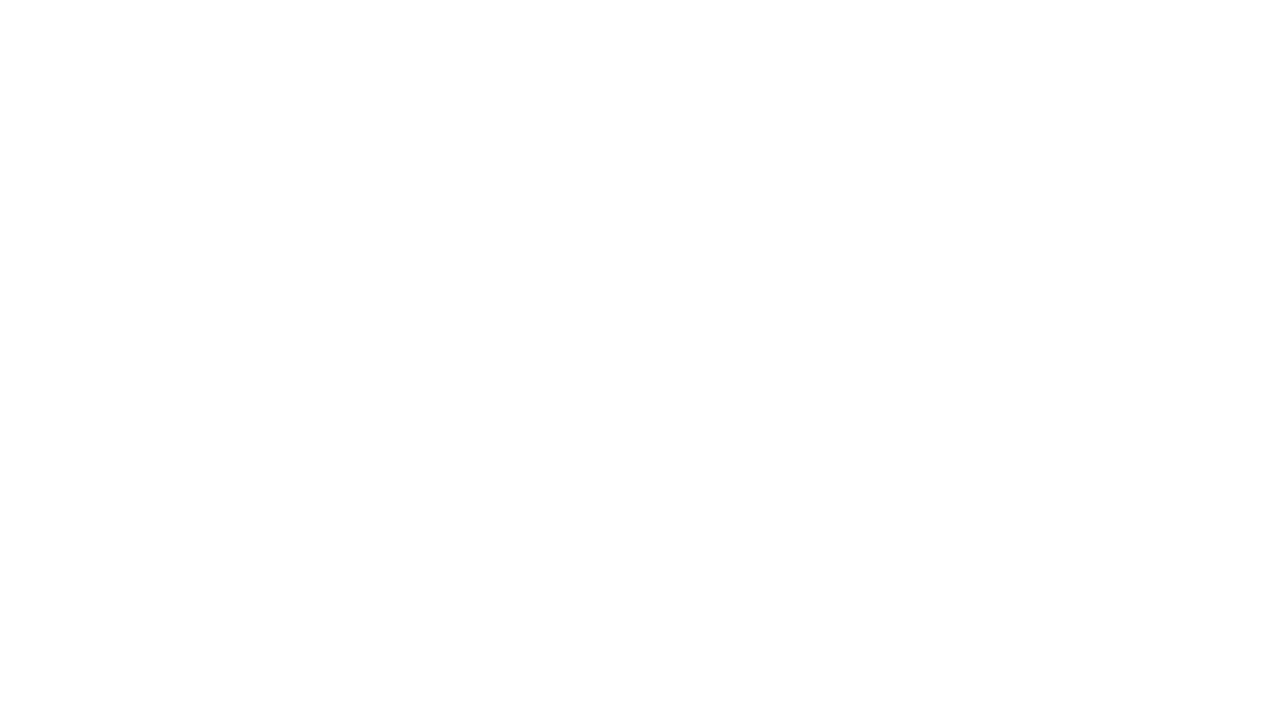
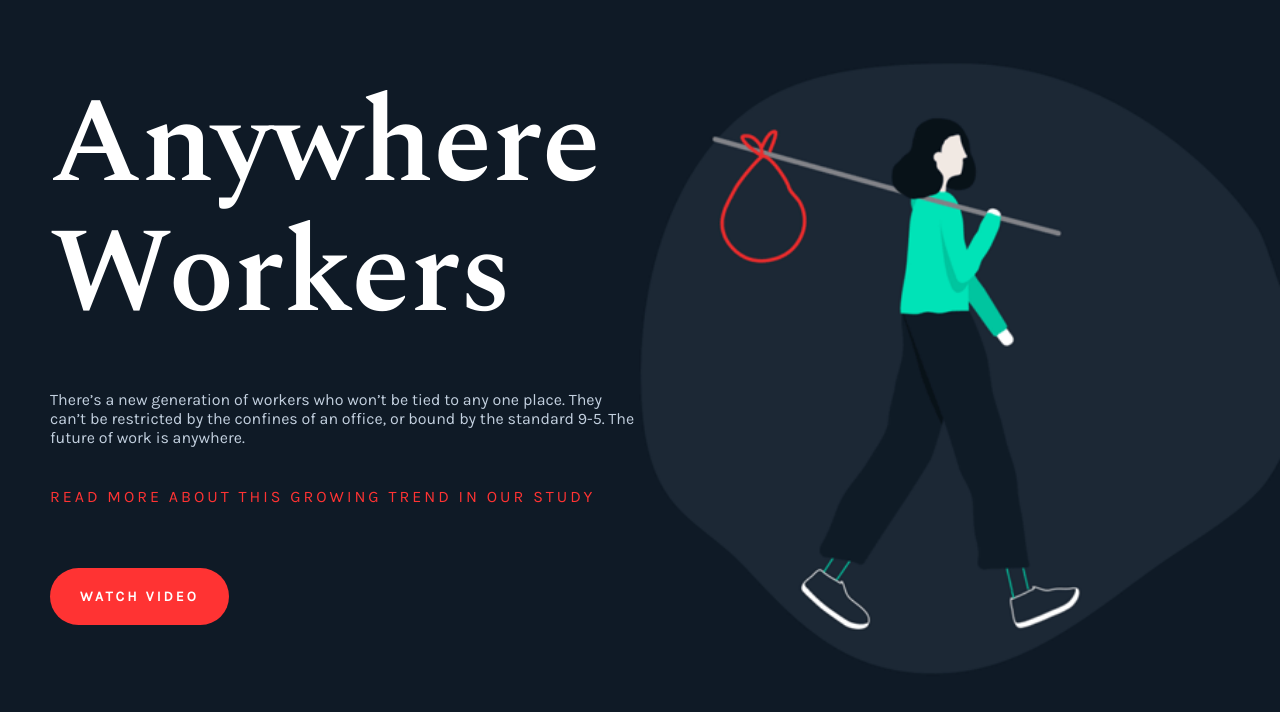
Before and after one commit to EHB-MCT/web1-exercise-04-MKA-01, a plain HTML site: page index.html in a window 1280 px wide. Drawn offline with nearby package versions, Linux system fonts and the light colour scheme.

Commit message:
added changes

```diff
--- a/index.html
+++ b/index.html
@@ -5,12 +5,19 @@
     <meta charset="UTF-8">
     <meta http-equiv="X-UA-Compatible" content="IE=edge">
     <meta name="viewport" content="width=device-width, initial-scale=1.0">
-    <title>Google Fonts</title>
+    <title>Anywhere Workers</title>
     <link rel="stylesheet" href="style.css">
 </head>
 
 <body>
 
+    <h1>Anywhere<br>Workers</h1>
+
+    <p>There’s a new generation of workers who won’t be tied to any one place. They can’t be restricted by the confines of an office, or bound by the standard 9-5. The future of work is anywhere.</p>
+
+    <p class="read-more">Read more about this growing trend in our study</p>
+
+    <a href="#">Watch Video</a>
 </body>
 
 </html>
--- a/style.css
+++ b/style.css
@@ -1 +1,49 @@
-/* nothing here */
+@import url('https://fonts.googleapis.com/css2?family=Karla&display=swap');
+@import url('https://fonts.googleapis.com/css2?family=Spectral:wght@600&display=swap');
+body {
+    background-color: #0f1a26;
+    margin: 50px;
+    font-family: 'Karla', sans-serif;
+}
+
+h1 {
+    font-size: 120px;
+    color: #FFF;
+    line-height: 130px;
+    margin-bottom: 50px;
+    font-family: 'Spectral', serif;
+}
+
+p{
+    font: 20px;
+    color: #c3d0df;
+    width: 50%;
+    margin-bottom: 40px;
+}
+
+.read-more {
+    color: #f33;
+    margin-bottom: 80px;
+    text-transform: uppercase;
+    font-size: 16px;
+    letter-spacing: 3px;
+}
+
+a {
+    background-color: #f33;
+    padding: 20px 30px;
+    border-radius: 30px;
+    color: #FFF;
+    text-transform: uppercase;
+    text-decoration: none;
+    font-size: 14px;
+    font-weight: bold;
+    letter-spacing: 3px;
+}
+
+body {
+    background-image: url(images/anywhere-workers.gif);
+    background-repeat: no-repeat;
+    background-position: right top;
+    background-size: 700px;
+}
```
